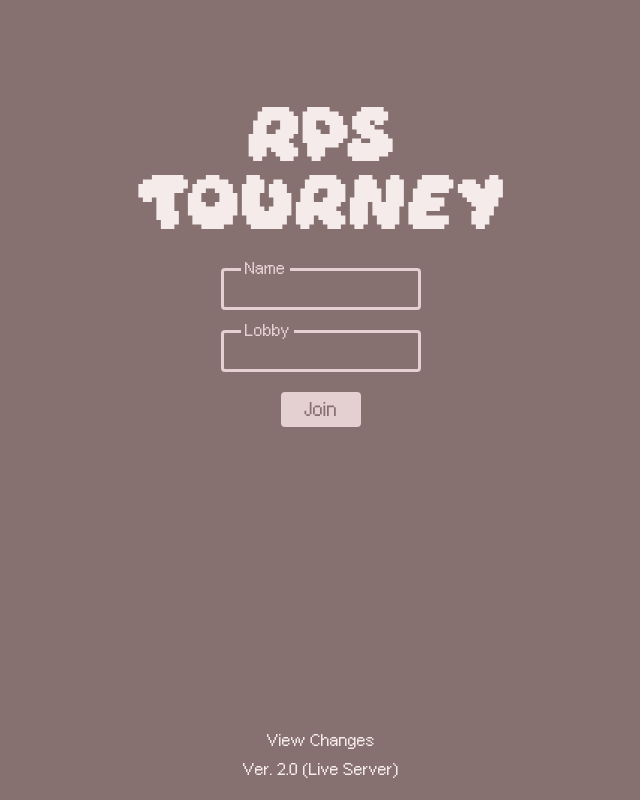
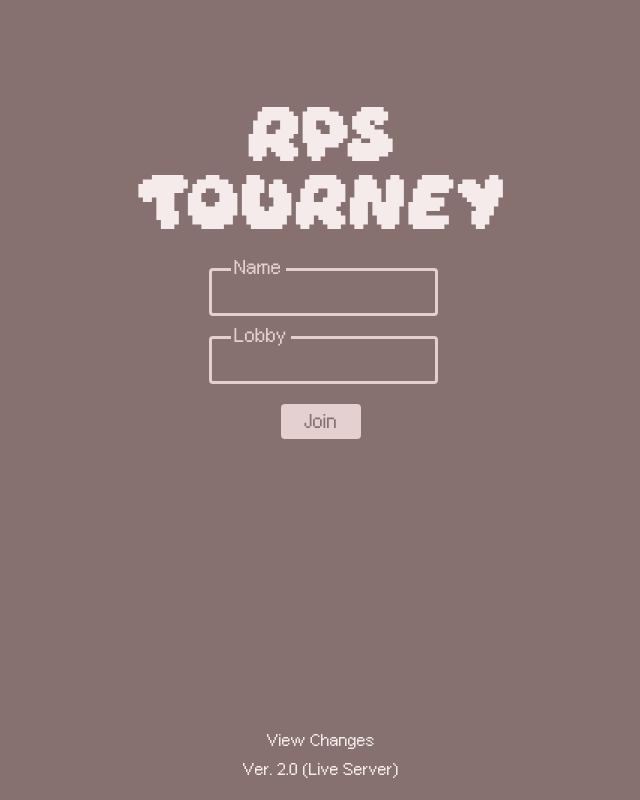
Before and after one commit to chiyeon/rps, a Vue app in the folder rps-client/: page / in a window 1280 px wide. Shown: the whole page, without its empty margins (319-959 px from the left). Built offline with nearby package versions, Linux system fonts and the light colour scheme.

Commit message:
increased size of login

```diff
--- a/rps-client/src/components/LoginView.vue
+++ b/rps-client/src/components/LoginView.vue
@@ -53,7 +53,7 @@ export default {
 
 <style scoped>
 .login {
-   max-width: 200px;
+   max-width: 225px;
    margin: auto;
 }
 
@@ -63,7 +63,7 @@ export default {
 
 .login input {
 
-   padding: 3px 10px 3px 10px;
+   padding: 6px 12px;
    height: 30px;
    width: calc(100% - 26px);
 
@@ -72,6 +72,8 @@ export default {
 
    border: 3px solid var(--background-3);
    border-radius: 4px;
+
+   font-size: 16px;
 
 }
 
@@ -94,11 +96,11 @@ input:focus + p {
    color: var(--background-3);
    background-color: var(--background-1);
    position: absolute;
-   left: 20px;
-   bottom: 21px;
+   left: 22px;
+   bottom: 24px;
    width: fit-content;
    padding: 0 4px;
-   font-size: 12px;
+   font-size: 14px;
 }
 
 /* .login input:last-child {
```
